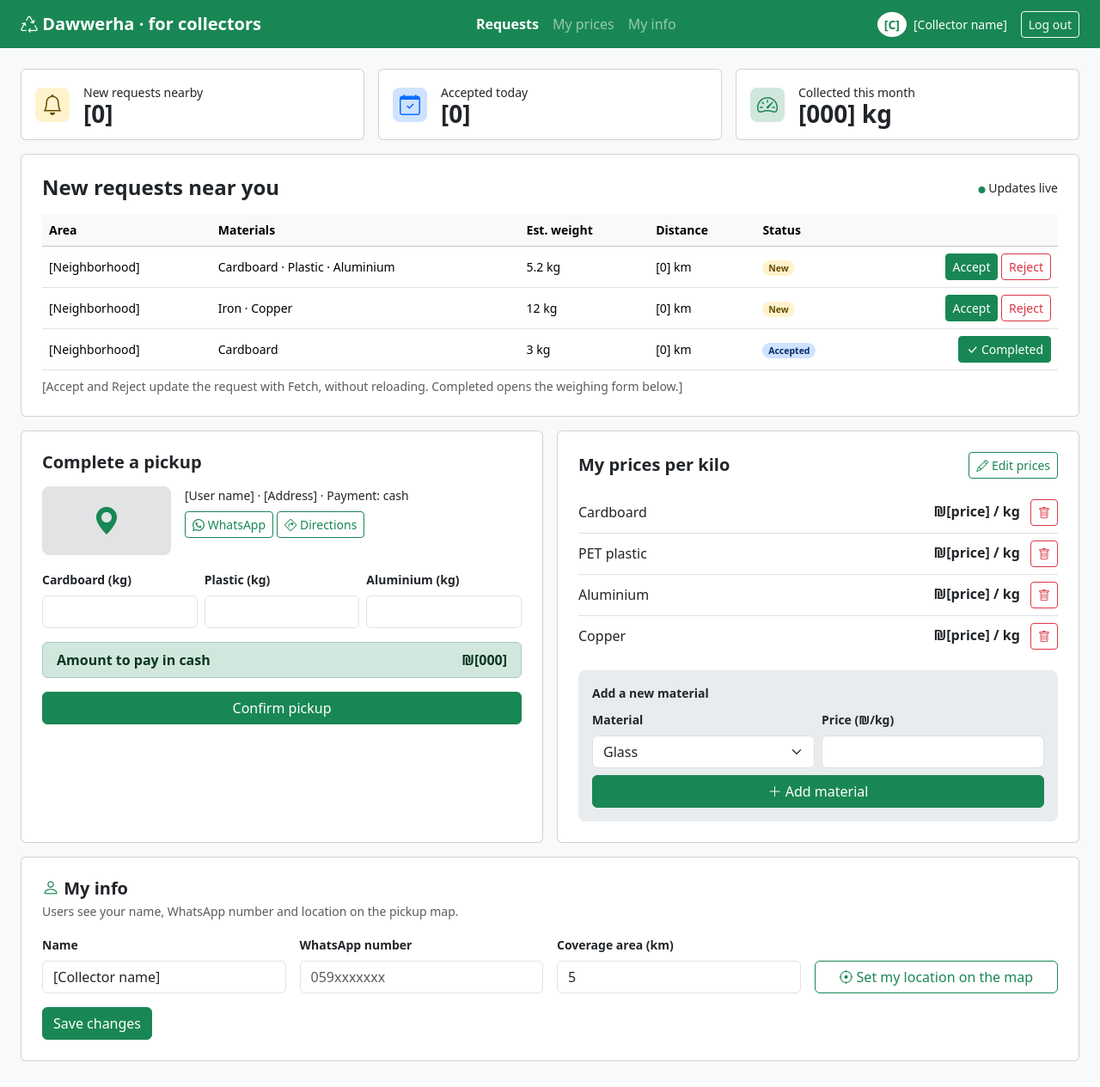
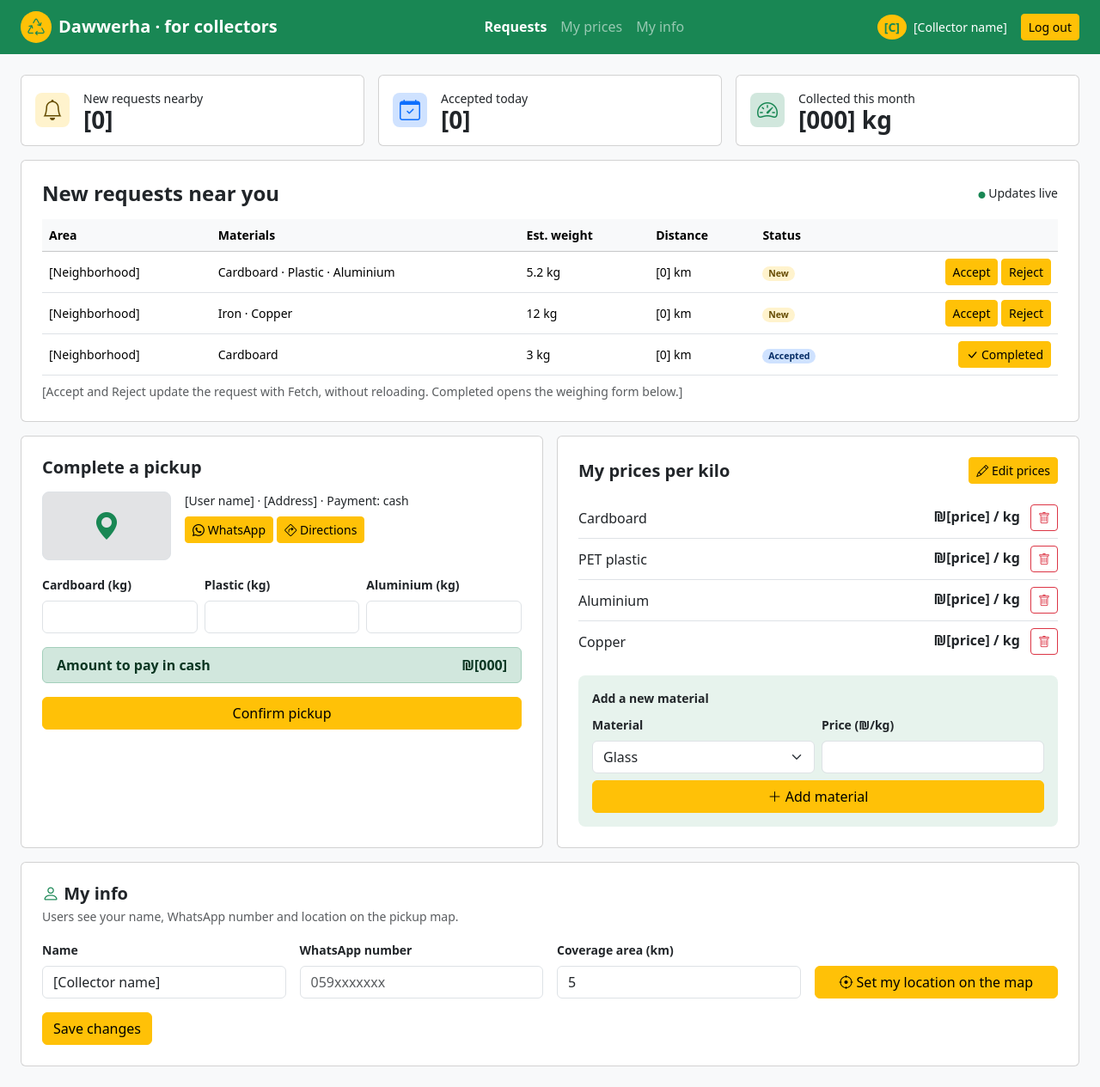
Before and after one commit to shereenmaher/Dawerha-Group-Project, a Django app: page /collector/ in a window 1280 px wide. Shown: the whole page at 86% size. Before the commit the page ends 1235 px from the top, so only its background shows below. Run offline with Django 5.2, Linux system fonts and the light colour scheme; the visitor is signed in with stand-in values (Sample User, id 1).

Commit message:
fix colors in the html pages

```diff
--- a/dawwerha_app/templates/base.html
+++ b/dawwerha_app/templates/base.html
@@ -10,10 +10,10 @@
 </head>
 <body class="bg-body-tertiary d-flex flex-column min-vh-100">
     {% block navbar %}
-    <nav class="navbar navbar-expand-lg bg-white border-bottom sticky-top">
+    <nav class="navbar navbar-expand-lg bg-success sticky-top" data-bs-theme="dark">
         <div class="container-fluid px-4">
             <a class="navbar-brand fw-bold d-flex align-items-center gap-2" href="{% url 'home' %}">
-                <span class="bg-success text-white rounded-circle px-2 py-1"><i class="bi bi-recycle"></i></span>
+                <span class="bg-warning text-success rounded-circle p-2 lh-1"><i class="bi bi-recycle"></i></span>
                 Dawwerha
             </a>
             <button class="navbar-toggler" type="button" data-bs-toggle="collapse" data-bs-target="#mainNav"
@@ -24,29 +24,29 @@
                 {% with page=request.resolver_match.url_name %}
                 <ul class="navbar-nav mx-auto gap-lg-2">
                     <li class="nav-item">
-                        <a class="nav-link {% if page == 'home' %}active fw-bold{% else %}link-success{% endif %}" href="{% url 'home' %}">Home</a>
+                        <a class="nav-link {% if page == 'home' %}active fw-bold text-warning{% else %}link-light link-opacity-75 link-opacity-100-hover{% endif %}" href="{% url 'home' %}">Home</a>
                     </li>
                     <li class="nav-item">
-                        <a class="nav-link {% if page == 'scan' %}active fw-bold{% else %}link-success{% endif %}" href="{% url 'scan' %}">Scan your item</a>
+                        <a class="nav-link {% if page == 'scan' %}active fw-bold text-warning{% else %}link-light link-opacity-75 link-opacity-100-hover{% endif %}" href="{% url 'scan' %}">Scan your item</a>
                     </li>
                     <li class="nav-item">
-                        <a class="nav-link {% if page == 'sites' %}active fw-bold{% else %}link-success{% endif %}" href="{% url 'sites' %}">Recycling sites</a>
+                        <a class="nav-link {% if page == 'sites' %}active fw-bold text-warning{% else %}link-light link-opacity-75 link-opacity-100-hover{% endif %}" href="{% url 'sites' %}">Recycling sites</a>
                     </li>
                     <li class="nav-item">
-                        <a class="nav-link {% if page == 'my_requests' %}active fw-bold{% else %}link-success{% endif %}" href="{% url 'my_requests' %}">My requests</a>
+                        <a class="nav-link {% if page == 'my_requests' %}active fw-bold text-warning{% else %}link-light link-opacity-75 link-opacity-100-hover{% endif %}" href="{% url 'my_requests' %}">My requests</a>
                     </li>
                     <li class="nav-item">
-                        <a class="nav-link {% if page == 'about' %}active fw-bold{% else %}link-success{% endif %}" href="{% url 'about' %}">About</a>
+                        <a class="nav-link {% if page == 'about' %}active fw-bold text-warning{% else %}link-light link-opacity-75 link-opacity-100-hover{% endif %}" href="{% url 'about' %}">About</a>
                     </li>
                     <li class="nav-item">
-                        <a class="nav-link {% if page == 'contact' %}active fw-bold{% else %}link-success{% endif %}" href="{% url 'contact' %}">Contact</a>
+                        <a class="nav-link {% if page == 'contact' %}active fw-bold text-warning{% else %}link-light link-opacity-75 link-opacity-100-hover{% endif %}" href="{% url 'contact' %}">Contact</a>
                     </li>
                 </ul>
                 {% endwith %}
                 <div class="d-flex gap-2 mt-3 mt-lg-0">
                     {% block navbar_right %}
-                    <a href="{% url 'login' %}" class="btn btn-outline-success">Log in</a>
-                    <a href="{% url 'login' %}" class="btn btn-success">Register</a>
+                    <a href="{% url 'login' %}" class="btn btn-warning">Log in</a>
+                    <a href="{% url 'login' %}" class="btn btn-warning">Register</a>
                     {% endblock %}
                 </div>
             </div>
@@ -59,13 +59,10 @@
     {% block footer %}
     <footer class="bg-success text-white py-4 mt-auto">
         <div class="container-fluid px-4 d-flex flex-wrap justify-content-between align-items-center gap-3">
-            <a class="fw-bold fs-5 text-white text-decoration-none" href="{% url 'home' %}">
-                <i class="bi bi-recycle me-1"></i> Dawwerha
+            <a class="fw-bold fs-5 text-white text-decoration-none d-inline-flex align-items-center gap-2" href="{% url 'home' %}">
+                <span class="bg-warning text-success rounded-circle p-2 lh-1"><i class="bi bi-recycle"></i></span>
+                Dawwerha
             </a>
-            <div class="d-flex gap-4">
-                <a class="text-white text-decoration-none" href="{% url 'about' %}">About</a>
-                <a class="text-white text-decoration-none" href="{% url 'contact' %}">Contact</a>
-            </div>
         </div>
     </footer>
     {% endblock %}
--- a/dawwerha_app/templates/collector.html
+++ b/dawwerha_app/templates/collector.html
@@ -5,7 +5,7 @@
 {% block navbar %}
 <nav class="navbar navbar-expand-lg bg-success navbar-dark">
     <div class="container-fluid px-4">
-        <a class="navbar-brand fw-bold" href="{% url 'collector' %}"><i class="bi bi-recycle"></i> Dawwerha · for collectors</a>
+        <a class="navbar-brand fw-bold d-flex align-items-center gap-2" href="{% url 'collector' %}"><span class="bg-warning text-success rounded-circle p-2 lh-1"><i class="bi bi-recycle"></i></span> Dawwerha · for collectors</a>
         <button class="navbar-toggler" type="button" data-bs-toggle="collapse" data-bs-target="#collectorNav"
                 aria-controls="collectorNav" aria-expanded="false" aria-label="Toggle navigation">
             <span class="navbar-toggler-icon"></span>
@@ -17,8 +17,8 @@
                 <li class="nav-item"><a class="nav-link" href="#info">My info</a></li>
             </ul>
             <div class="d-flex align-items-center gap-2 text-white small">
-                <span class="bg-white text-success rounded-circle px-2 py-1 fw-bold">[C]</span> [Collector name]
-                <a href="{% url 'home' %}" class="btn btn-outline-light btn-sm ms-2">Log out</a>
+                <span class="bg-warning text-success rounded-circle px-2 py-1 fw-bold">[C]</span> [Collector name]
+                <a href="{% url 'home' %}" class="btn btn-warning btn-sm ms-2">Log out</a>
             </div>
         </div>
     </div>
@@ -69,22 +69,22 @@
                             <td>[Neighborhood]</td><td>Cardboard · Plastic · Aluminium</td><td>5.2 kg</td><td>[0] km</td>
                             <td><span class="badge rounded-pill bg-warning-subtle text-warning-emphasis">New</span></td>
                             <td class="text-end text-nowrap">
-                                <button type="button" class="btn btn-success btn-sm">Accept</button>
-                                <button type="button" class="btn btn-outline-danger btn-sm">Reject</button>
+                                <button type="button" class="btn btn-warning btn-sm">Accept</button>
+                                <button type="button" class="btn btn-warning btn-sm">Reject</button>
                             </td>
                         </tr>
                         <tr>
                             <td>[Neighborhood]</td><td>Iron · Copper</td><td>12 kg</td><td>[0] km</td>
                             <td><span class="badge rounded-pill bg-warning-subtle text-warning-emphasis">New</span></td>
                             <td class="text-end text-nowrap">
-                                <button type="button" class="btn btn-success btn-sm">Accept</button>
-                                <button type="button" class="btn btn-outline-danger btn-sm">Reject</button>
+                                <button type="button" class="btn btn-warning btn-sm">Accept</button>
+                                <button type="button" class="btn btn-warning btn-sm">Reject</button>
                             </td>
                         </tr>
                         <tr>
                             <td>[Neighborhood]</td><td>Cardboard</td><td>3 kg</td><td>[0] km</td>
                             <td><span class="badge rounded-pill bg-primary-subtle text-primary-emphasis">Accepted</span></td>
-                            <td class="text-end"><button type="button" class="btn btn-success btn-sm"><i class="bi bi-check-lg"></i> Completed</button></td>
+                            <td class="text-end"><button type="button" class="btn btn-warning btn-sm"><i class="bi bi-check-lg"></i> Completed</button></td>
                         </tr>
                     </tbody>
                 </table>
@@ -104,8 +104,8 @@
                         <div class="bg-secondary-subtle rounded-3 border d-flex align-items-center justify-content-center text-success fs-2" style="width: 150px; height: 80px;"><i class="bi bi-geo-alt-fill"></i></div>
                         <div>
                             <div class="small mb-2">[User name] · [Address] · Payment: cash</div>
-                            <a href="#" class="btn btn-outline-success btn-sm"><i class="bi bi-whatsapp"></i> WhatsApp</a>
-                            <a href="#" class="btn btn-outline-success btn-sm"><i class="bi bi-sign-turn-right"></i> Directions</a>
+                            <a href="#" class="btn btn-warning btn-sm"><i class="bi bi-whatsapp"></i> WhatsApp</a>
+                            <a href="#" class="btn btn-warning btn-sm"><i class="bi bi-sign-turn-right"></i> Directions</a>
                         </div>
                     </div>
                     <form method="post" novalidate>
@@ -127,7 +127,7 @@
                         <div class="alert alert-success d-flex justify-content-between fw-bold py-2">
                             <span>Amount to pay in cash</span><span>₪[000]</span>
                         </div>
-                        <button type="submit" class="btn btn-success w-100">Confirm pickup</button>
+                        <button type="submit" class="btn btn-warning w-100">Confirm pickup</button>
                     </form>
                 </div>
             </div>
@@ -139,7 +139,7 @@
                 <div class="card-body p-4">
                     <div class="d-flex justify-content-between align-items-center mb-3">
                         <h2 class="h5 fw-bold mb-0">My prices per kilo</h2>
-                        <button type="button" class="btn btn-outline-success btn-sm"><i class="bi bi-pencil"></i> Edit prices</button>
+                        <button type="button" class="btn btn-warning btn-sm"><i class="bi bi-pencil"></i> Edit prices</button>
                     </div>
                     <ul class="list-group list-group-flush mb-3">
                         <li class="list-group-item d-flex justify-content-between align-items-center px-0">Cardboard
@@ -151,7 +151,7 @@
                         <li class="list-group-item d-flex justify-content-between align-items-center px-0">Copper
                             <span><strong>₪[price] / kg</strong> <button type="button" class="btn btn-outline-danger btn-sm ms-2" aria-label="Remove copper"><i class="bi bi-trash"></i></button></span></li>
                     </ul>
-                    <form method="post" class="bg-body-secondary rounded-3 p-3" novalidate>
+                    <form method="post" class="bg-success bg-opacity-10 rounded-3 p-3" novalidate>
                         {% csrf_token %}
                         <div class="fw-semibold small mb-2">Add a new material</div>
                         <div class="row g-2 mb-2">
@@ -168,7 +168,7 @@
                                 <input type="number" step="0.1" min="0" class="form-control" id="newPrice" name="price" required>
                             </div>
                         </div>
-                        <button type="submit" class="btn btn-success w-100"><i class="bi bi-plus-lg"></i> Add material</button>
+                        <button type="submit" class="btn btn-warning w-100"><i class="bi bi-plus-lg"></i> Add material</button>
                     </form>
                 </div>
             </div>
@@ -196,10 +196,10 @@
                         <input type="number" min="1" class="form-control" id="cCoverage" name="coverage_km" value="5">
                     </div>
                     <div class="col-md-3">
-                        <button type="button" class="btn btn-outline-success w-100"><i class="bi bi-crosshair"></i> Set my location on the map</button>
+                        <button type="button" class="btn btn-warning w-100"><i class="bi bi-crosshair"></i> Set my location on the map</button>
                     </div>
                 </div>
-                <button type="submit" class="btn btn-success">Save changes</button>
+                <button type="submit" class="btn btn-warning">Save changes</button>
             </form>
         </div>
     </div>
--- a/dawwerha_app/templates/contact.html
+++ b/dawwerha_app/templates/contact.html
@@ -46,7 +46,7 @@
                             {% endif %}
                         {% endfor %}
 
-                        <button type="submit" class="btn btn-success w-100 mt-2"><i class="bi bi-send"></i> Send message</button>
+                        <button type="submit" class="btn btn-warning w-100 mt-2"><i class="bi bi-send"></i> Send message</button>
                     </form>
                 </div>
             </div>
--- a/dawwerha_app/templates/home.html
+++ b/dawwerha_app/templates/home.html
@@ -20,10 +20,10 @@
                     Then a local collector comes to your door and pays you in cash.
                 </p>
                 <div class="d-flex flex-wrap gap-2">
-                    <a href="{% url 'scan' %}" class="btn btn-success btn-lg">
+                    <a href="{% url 'scan' %}" class="btn btn-warning btn-lg">
                         <i class="bi bi-camera me-1"></i> Scan your item
                     </a>
-                    <a href="{% url 'sites' %}" class="btn btn-outline-light btn-lg">
+                    <a href="{% url 'sites' %}" class="btn btn-warning btn-lg">
                         <i class="bi bi-geo-alt me-1"></i> See recycling sites
                     </a>
                 </div>
```
Also changed, not shown: dawwerha_app/templates/bag.html (+25 -105 lines), dawwerha_app/templates/login.html (+6 -6 lines), dawwerha_app/templates/my_requests.html (+9 -9 lines), dawwerha_app/templates/pickup.html (+6 -6 lines), dawwerha_app/templates/scan.html (+7 -7 lines), dawwerha_app/templates/sites.html (+7 -7 lines).
